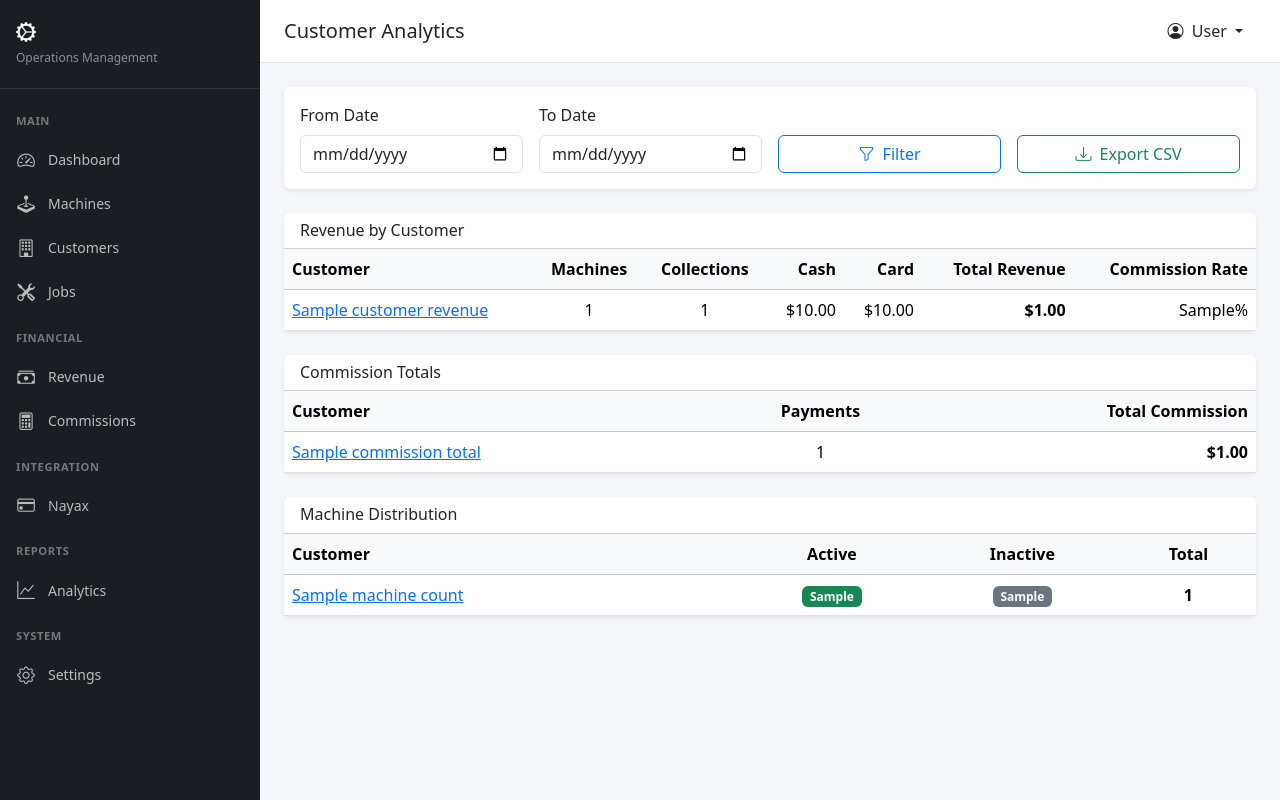
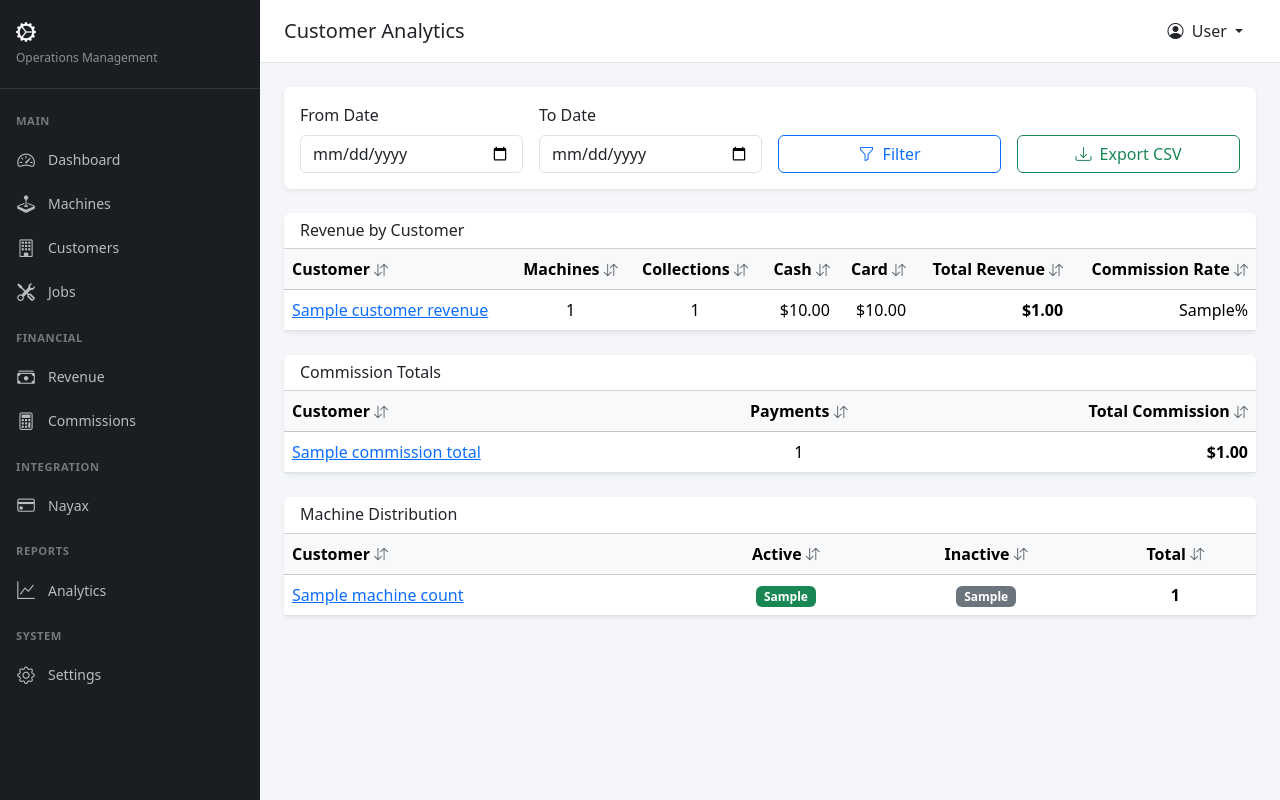
Before and after one commit to DorwardTech/PulseOPS, a PHP site: template templates/admin/analytics/customers.twig in a window 1280 px wide. Run offline with PHP 8.4, Linux system fonts and the light colour scheme; the template is opened without the code that fills it: most values are stand-ins (such as "Sample title", 1, 10 or a date in 2020); some libraries are stand-ins or nearby versions.

Commit message:
Fix job show error, analytics dashboard, commissions prepaid, add sortable tables
- Job show: fix PDOException - job_notes uses user_id not created_by
- Analytics index: pass stats (mtd_revenue, active_machines,
  pending_commissions, open_jobs) and chart data arrays (chart_labels,
  chart_cash, chart_card, chart_prepaid) to match template expectations
- Commissions index: prepaid column referenced commission.prepaid_amount
  but DB column is total_prepaid
- Sortable tables: add reusable client-side sort to admin layout,
  applied to revenue list, analytics revenue/machines/customers tables

https://claude.ai/code/session_01SM2NNtnAvMVDjji6rTqPcN

```diff
--- a/src/Controllers/JobsController.php
+++ b/src/Controllers/JobsController.php
@@ -223,7 +223,7 @@ class JobsController
         $notes = $this->db->fetchAll(
             "SELECT jn.*, u.full_name AS author_name
              FROM job_notes jn
-             LEFT JOIN users u ON jn.created_by = u.id
+             LEFT JOIN users u ON jn.user_id = u.id
              WHERE jn.job_id = ?
              ORDER BY jn.created_at DESC",
             [$jobId]
--- a/templates/admin/analytics/customers.twig
+++ b/templates/admin/analytics/customers.twig
@@ -35,7 +35,7 @@
     </div>
     <div class="card-body p-0">
         <div class="table-responsive">
-            <table class="table table-hover mb-0">
+            <table class="table table-hover mb-0 sortable">
                 <thead class="table-light">
                     <tr>
                         <th>Customer</th>
@@ -76,7 +76,7 @@
     </div>
     <div class="card-body p-0">
         <div class="table-responsive">
-            <table class="table table-hover mb-0">
+            <table class="table table-hover mb-0 sortable">
                 <thead class="table-light">
                     <tr>
                         <th>Customer</th>
@@ -109,7 +109,7 @@
     </div>
     <div class="card-body p-0">
         <div class="table-responsive">
-            <table class="table table-hover mb-0">
+            <table class="table table-hover mb-0 sortable">
                 <thead class="table-light">
                     <tr>
                         <th>Customer</th>
--- a/templates/admin/analytics/machines.twig
+++ b/templates/admin/analytics/machines.twig
@@ -49,7 +49,7 @@
     </div>
     <div class="card-body p-0">
         <div class="table-responsive">
-            <table class="table table-hover mb-0">
+            <table class="table table-hover mb-0 sortable">
                 <thead class="table-light">
                     <tr>
                         <th>Machine</th>
@@ -102,7 +102,7 @@
     </div>
     <div class="card-body p-0">
         <div class="table-responsive">
-            <table class="table table-hover mb-0">
+            <table class="table table-hover mb-0 sortable">
                 <thead class="table-light">
                     <tr>
                         <th>Machine</th>
--- a/templates/admin/analytics/revenue.twig
+++ b/templates/admin/analytics/revenue.twig
@@ -81,7 +81,7 @@
     </div>
     <div class="card-body p-0">
         <div class="table-responsive">
-            <table class="table table-hover mb-0">
+            <table class="table table-hover mb-0 sortable">
                 <thead class="table-light">
                     <tr>
                         <th>Machine</th>
@@ -118,7 +118,7 @@
     </div>
     <div class="card-body p-0">
         <div class="table-responsive">
-            <table class="table table-hover mb-0">
+            <table class="table table-hover mb-0 sortable">
                 <thead class="table-light">
                     <tr>
                         <th>Customer</th>
--- a/templates/admin/commissions/index.twig
+++ b/templates/admin/commissions/index.twig
@@ -76,7 +76,7 @@
                         <td class="text-end">{{ format_currency(commission.gross_revenue) }}</td>
                         <td class="text-end">{{ format_currency(commission.net_revenue) }}</td>
                         <td class="text-end"><strong>{{ format_currency(commission.commission_amount) }}</strong></td>
-                        <td class="text-end">{{ format_currency(commission.prepaid_amount) }}</td>
+                        <td class="text-end">{{ format_currency(commission.total_prepaid) }}</td>
                         <td>
                             {% if commission.status == 'draft' %}
                                 <span class="badge bg-secondary">Draft</span>
--- a/templates/admin/revenue/index.twig
+++ b/templates/admin/revenue/index.twig
@@ -106,7 +106,7 @@
 <div class="card border-0 shadow-sm">
     <div class="card-body p-0">
         <div class="table-responsive">
-            <table class="table table-hover mb-0">
+            <table class="table table-hover mb-0 sortable">
                 <thead class="table-light">
                     <tr>
                         <th>Date</th>
--- a/templates/layouts/admin.twig
+++ b/templates/layouts/admin.twig
@@ -242,6 +242,32 @@
             }, 5000);
         });
     </script>
+    <script>
+    // Sortable tables: add class="sortable" to any <table>
+    document.querySelectorAll('table.sortable').forEach(table => {
+        const headers = table.querySelectorAll('thead th');
+        headers.forEach((th, idx) => {
+            th.style.cursor = 'pointer';
+            th.style.userSelect = 'none';
+            th.insertAdjacentHTML('beforeend', ' <i class="bi bi-arrow-down-up text-muted small"></i>');
+            let asc = true;
+            th.addEventListener('click', () => {
+                const tbody = table.querySelector('tbody');
+                const rows = Array.from(tbody.querySelectorAll('tr'));
+                rows.sort((a, b) => {
+                    const aCell = a.cells[idx]?.textContent.trim() || '';
+                    const bCell = b.cells[idx]?.textContent.trim() || '';
+                    const aNum = parseFloat(aCell.replace(/[^0-9.\-]/g, ''));
+                    const bNum = parseFloat(bCell.replace(/[^0-9.\-]/g, ''));
+                    if (!isNaN(aNum) && !isNaN(bNum)) return asc ? aNum - bNum : bNum - aNum;
+                    return asc ? aCell.localeCompare(bCell) : bCell.localeCompare(aCell);
+                });
+                rows.forEach(r => tbody.appendChild(r));
+                asc = !asc;
+            });
+        });
+    });
+    </script>
     {% block scripts %}{% endblock %}
 </body>
 </html>
```
Also changed, not shown: src/Controllers/AnalyticsController.php (+45 -0 lines).
